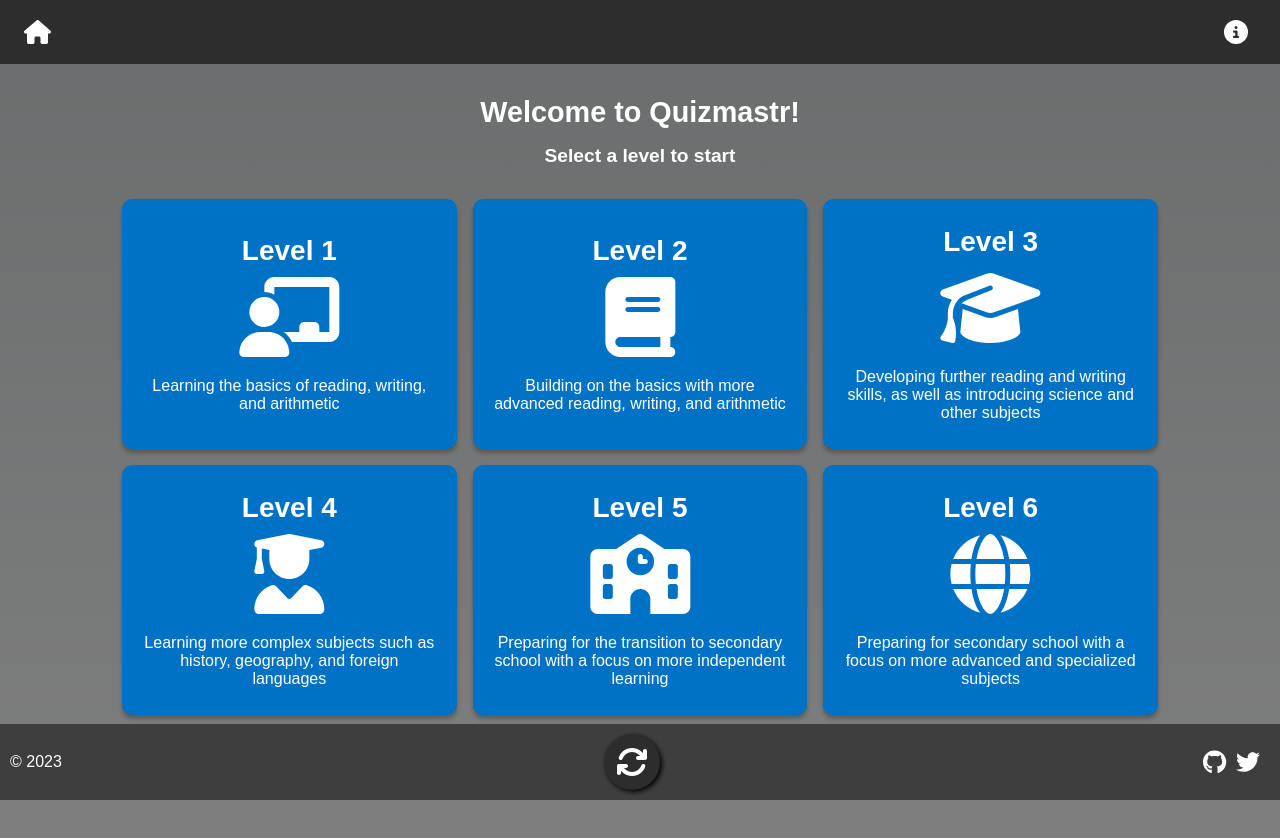
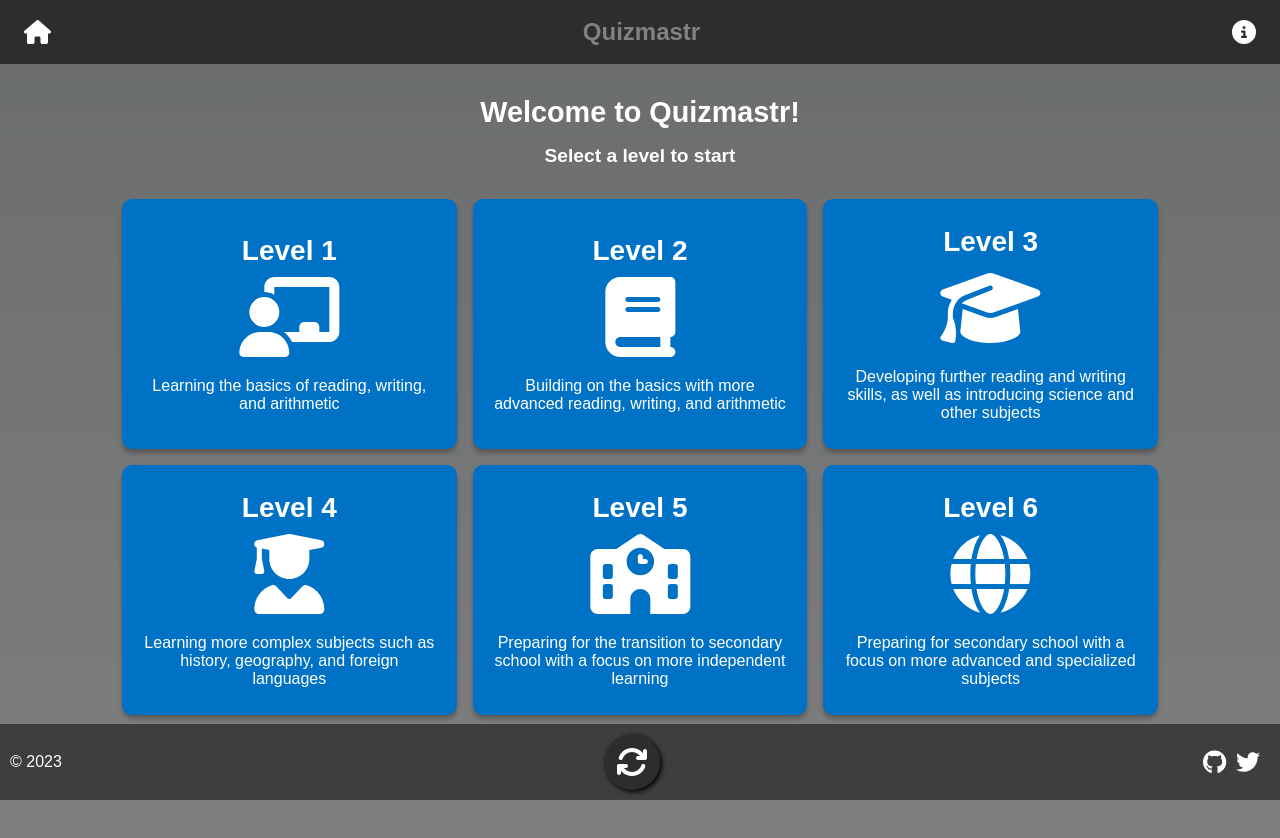
Before and after one commit to swiftugandan/quizmastr, a Next.js app: page / in a window 1280 px wide. Shown: the top 838 px of the page. Built offline with nearby package versions, Linux system fonts and the light colour scheme.

Commit message:
Adding app title

```diff
--- a/components/Header.js
+++ b/components/Header.js
@@ -1,10 +1,6 @@
 import Link from "next/link";
 import { FontAwesomeIcon } from "@fortawesome/react-fontawesome";
-import {
-  faHome,
-  faInfoCircle,
-  faEnvelope,
-} from "@fortawesome/free-solid-svg-icons";
+import { faHome, faInfoCircle } from "@fortawesome/free-solid-svg-icons";
 
 export const Header = () => {
   const styles = {
@@ -29,22 +25,22 @@ export const Header = () => {
       fontWeight: "bold",
     },
     icon: {
-      marginRight: "8px",
       fontSize: "24px",
     },
     links: {
       display: "flex",
       alignItems: "center",
-      justifyContent: "flex-end",
-      flexGrow: "1",
-      marginLeft: "24px",
     },
     link: {
-      marginLeft: "24px",
       textDecoration: "none",
       color: "#fff",
       fontSize: "16px",
       fontWeight: "bold",
+    },
+    pageTitle: {
+      fontSize: "1.5rem",
+      fontFamily: "sans-serif",
+      opacity: "0.4",
     },
   };
 
@@ -52,6 +48,9 @@ export const Header = () => {
     <header style={styles.header}>
       <Link href="/" style={styles.logo}>
         <FontAwesomeIcon icon={faHome} style={styles.icon} />
+      </Link>
+      <Link href="/" style={styles.logo}>
+        <p style={styles.pageTitle}>Quizmastr</p>
       </Link>
       <nav style={styles.links}>
         <Link href="/about" style={styles.link}>
--- a/styles/styles.js
+++ b/styles/styles.js
@@ -11,7 +11,7 @@ export const quizContainer = {
   alignItems: "center",
   justifyContent: "center",
   flexDirection: "column",
-  marginBottom: "10rem",
+  marginBottom: "5rem",
 };
 
 export const pageTitle = {
```
Also changed, not shown: components/Quiz.js (+16 -16 lines).
